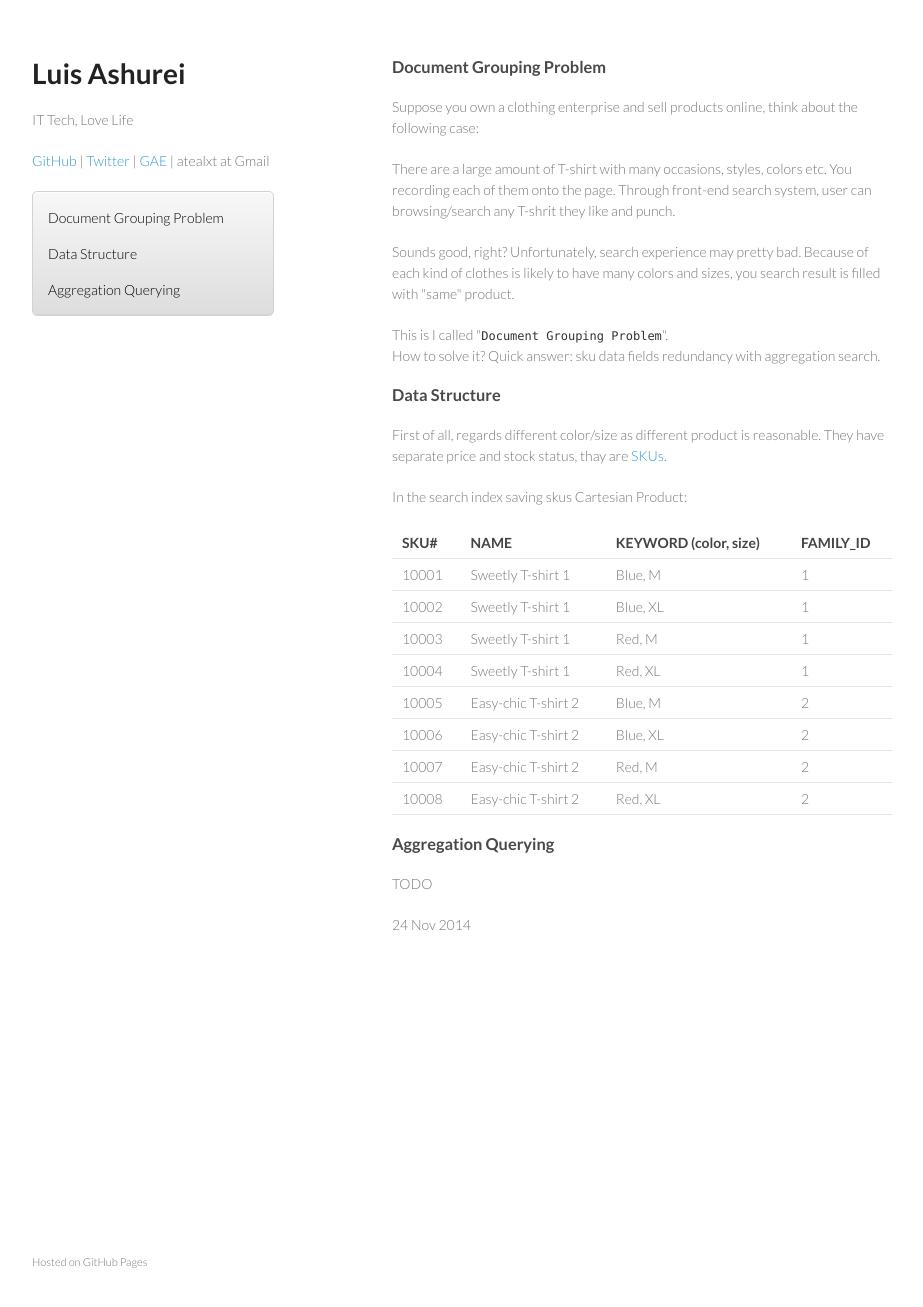
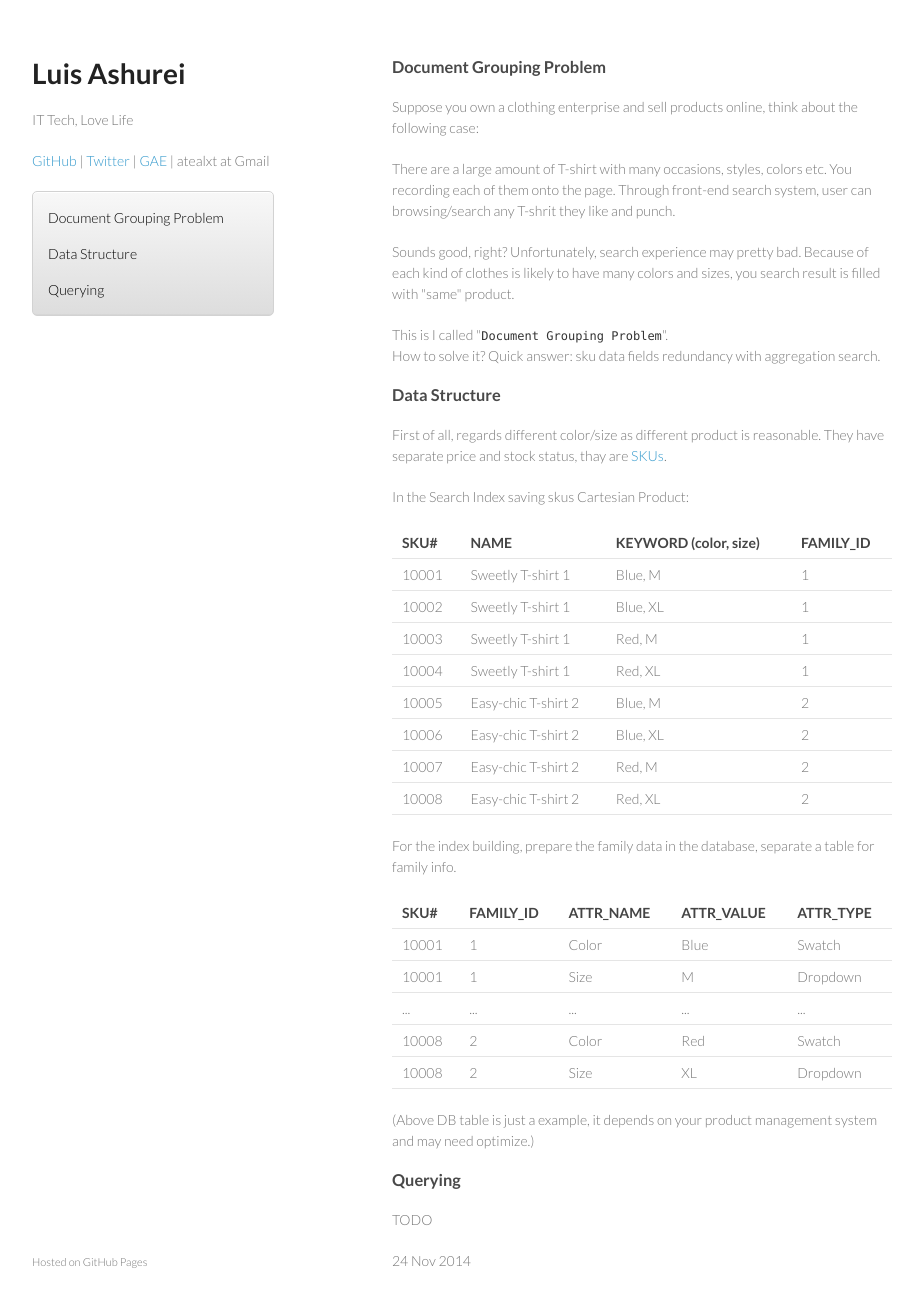
Before and after one commit to atealxt/atealxt.github.io, a Jekyll site: the page built from _posts/2014-11-24-document-grouping-problem.html, in a window 1280 px wide and 1341 px high. Shown: the top 1307 px of the window, without its empty margins (178-1101 px from the left). Built offline with Jekyll 4.4.1, drawn with Linux system fonts in a browser that asks for light colours; comment, search, counter and statistics services are not loaded.

Commit message:
Update 2014-11-24-document-grouping-problem.html

```diff
--- a/_posts/2014-11-24-document-grouping-problem.html
+++ b/_posts/2014-11-24-document-grouping-problem.html
@@ -37,7 +37,7 @@ They have separate price and stock status, thay are <a target="_blank" href="htt
 </p>
 
 <p>
-In the search index saving skus Cartesian Product:
+In the Search Index saving skus Cartesian Product:
 </p>
 
 <table>
@@ -101,9 +101,66 @@ In the search index saving skus Cartesian Product:
   </tbody>
 </table>
 
+<p>
+For the index building, prepare the family data in the database, separate a table for family info.
+</p>
+
+<table>
+  <thead>
+    <tr>
+      <th>SKU#</th>
+      <th>FAMILY_ID</th>
+      <th>ATTR_NAME</th>
+      <th>ATTR_VALUE</th>
+      <th>ATTR_TYPE</th>
+    </tr>
+  </thead>
+  <tbody>
+    <tr>
+      <td>10001</td>
+      <td>1</td>
+      <td>Color</td>
+      <td>Blue</td>
+      <td>Swatch</td>
+    </tr>
+    <tr>
+      <td>10001</td>
+      <td>1</td>
+      <td>Size</td>
+      <td>M</td>
+      <td>Dropdown</td>
+    </tr>
+    <tr>
+      <td>...</td>
+      <td>...</td>
+      <td>...</td>
+      <td>...</td>
+      <td>...</td>
+    </tr>
+    <tr>
+      <td>10008</td>
+      <td>2</td>
+      <td>Color</td>
+      <td>Red</td>
+      <td>Swatch</td>
+    </tr>
+    <tr>
+      <td>10008</td>
+      <td>2</td>
+      <td>Size</td>
+      <td>XL</td>
+      <td>Dropdown</td>
+    </tr>
+  </tbody>
+</table>
+
+<p>
+(Above DB table is just a example, it depends on your product management system and may need optimize.)
+</p>
+
 <h3>
-<a href="#aggregation-querying" name="aggregation-querying" class="anchor"><span class="octicon octicon-link"></span></a>
-Aggregation Querying
+<a href="#querying" name="querying" class="anchor"><span class="octicon octicon-link"></span></a>
+Querying
 </h3>
 
 <p>
```
